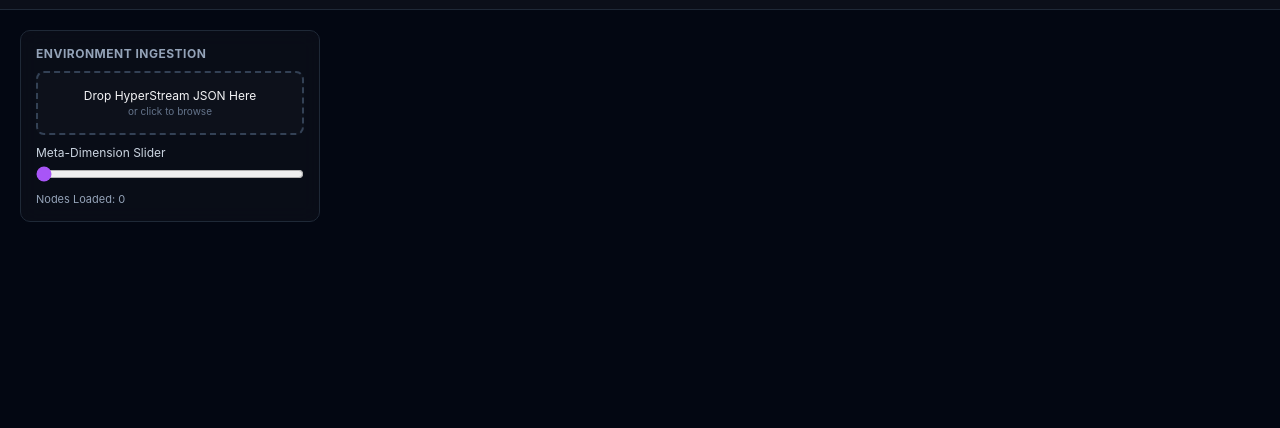
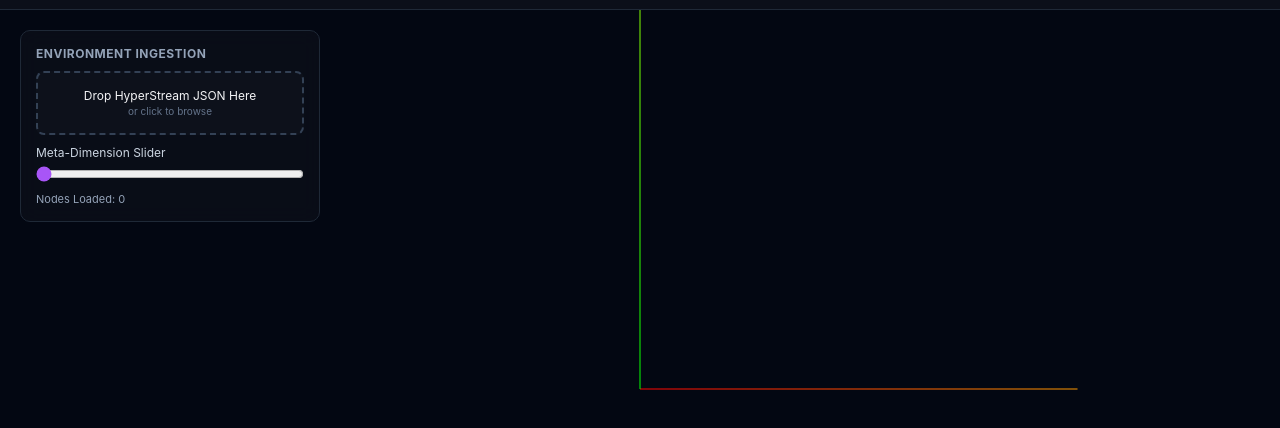
Before and after one commit to hartensteindominic/The-Cyber-Crunch, a plain HTML site: page index.html in a window 1280 px wide. Shown: the part 32-460 px from the top of the page. Drawn offline with nearby package versions, Linux system fonts and the light colour scheme.

Commit message:
Add 3D Axis Map Helper to the scene
Added a 3D Axis Map Helper to the scene.

```diff
--- a/index.html
+++ b/index.html
@@ -71,6 +71,10 @@ function init() {
   const light = new THREE.DirectionalLight(0xffffff, 1);
   light.position.set(5, 5, 5);
   scene.add(light);
+
+  // Added 3D Axis Map Helper (Red: X, Green: Y, Blue: Z)
+  const axesHelper = new THREE.AxesHelper(2);
+  scene.add(axesHelper);
 
   window.addEventListener('resize', onWindowResize);
   animate();
```
